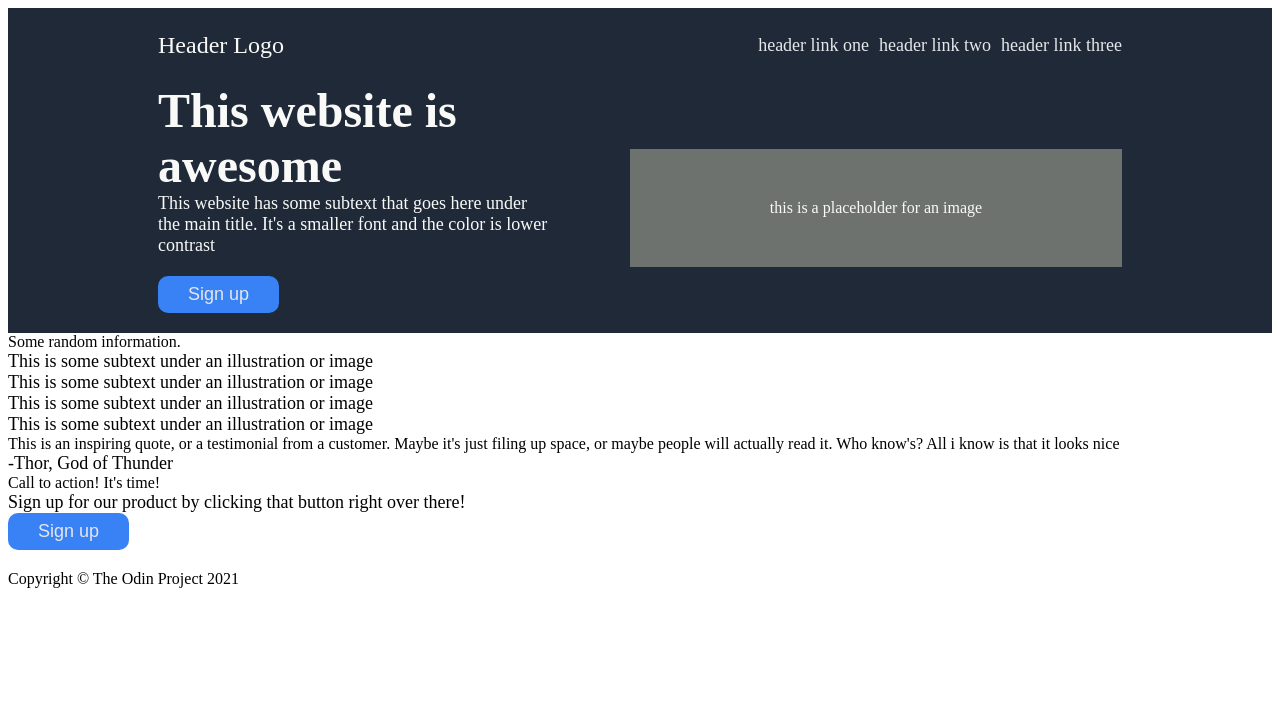
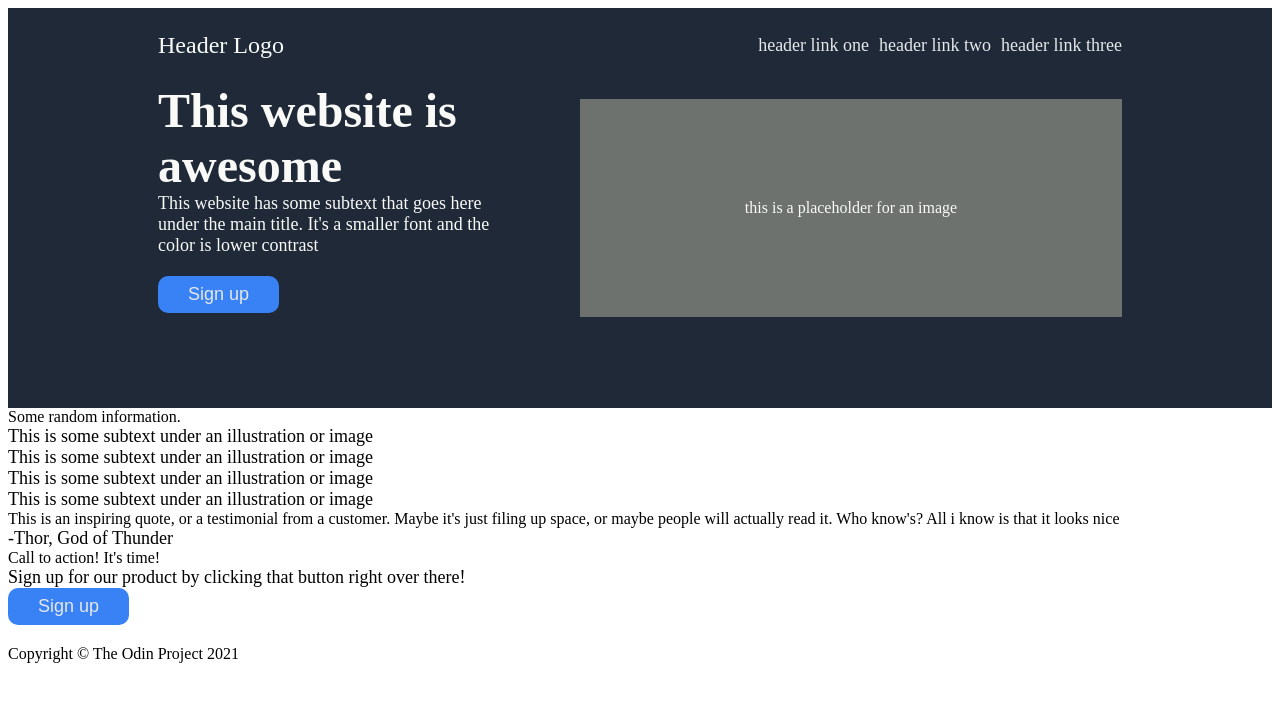
Before and after one commit to fussen1/Landing_page, a plain HTML site: page index.html in a window 1280 px wide. Drawn offline with Linux system fonts and the light colour scheme.

Commit message:
Add /header height style.css

```diff
--- a/style.css
+++ b/style.css
@@ -1,8 +1,10 @@
 .header {
     background-color: #1f2937;
     color: #f9faf8;
+    height: 400px;
     padding-left: 150px;
     padding-right: 150px;
+
 }
 
 .content {
@@ -54,7 +56,7 @@ a {
     width: 400px;
     height: fit-content;
     align-self: center;
-    padding: 50px;
+    padding: 100px;
 }
 
 button {
```
